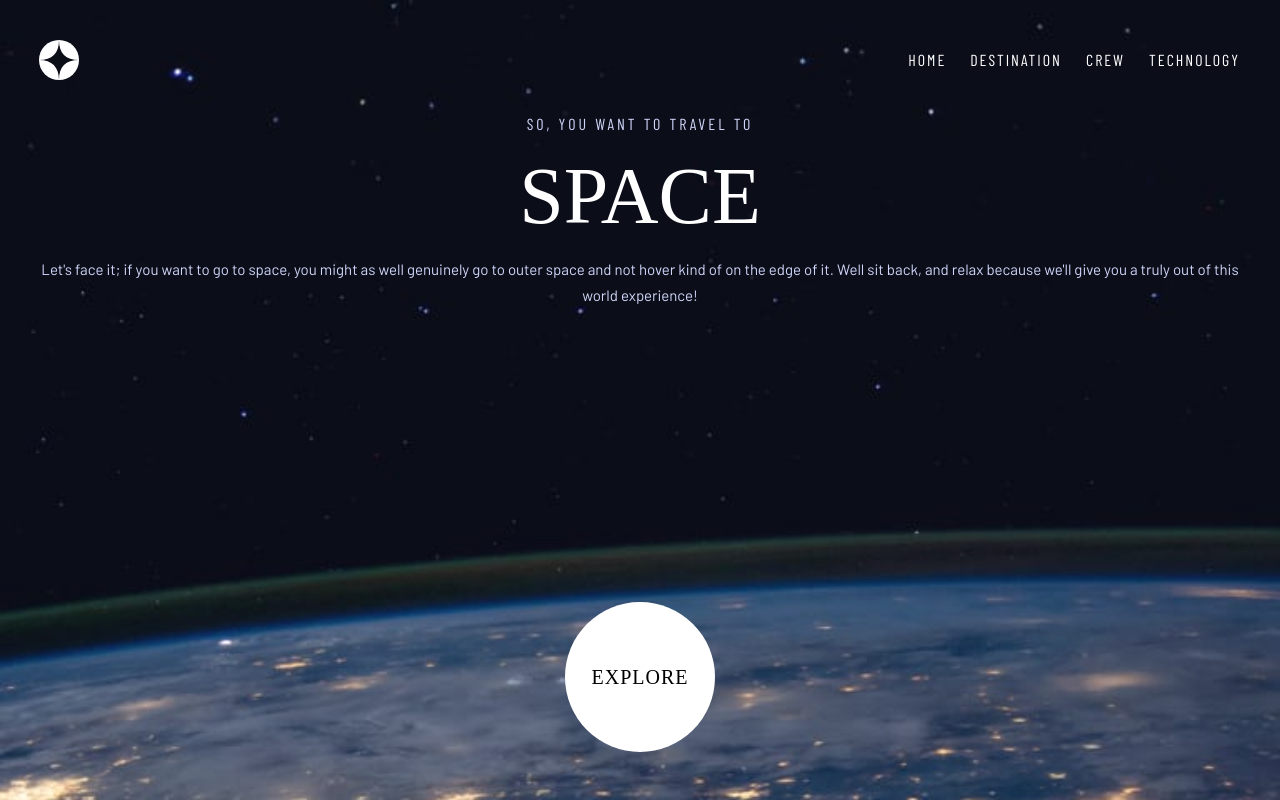
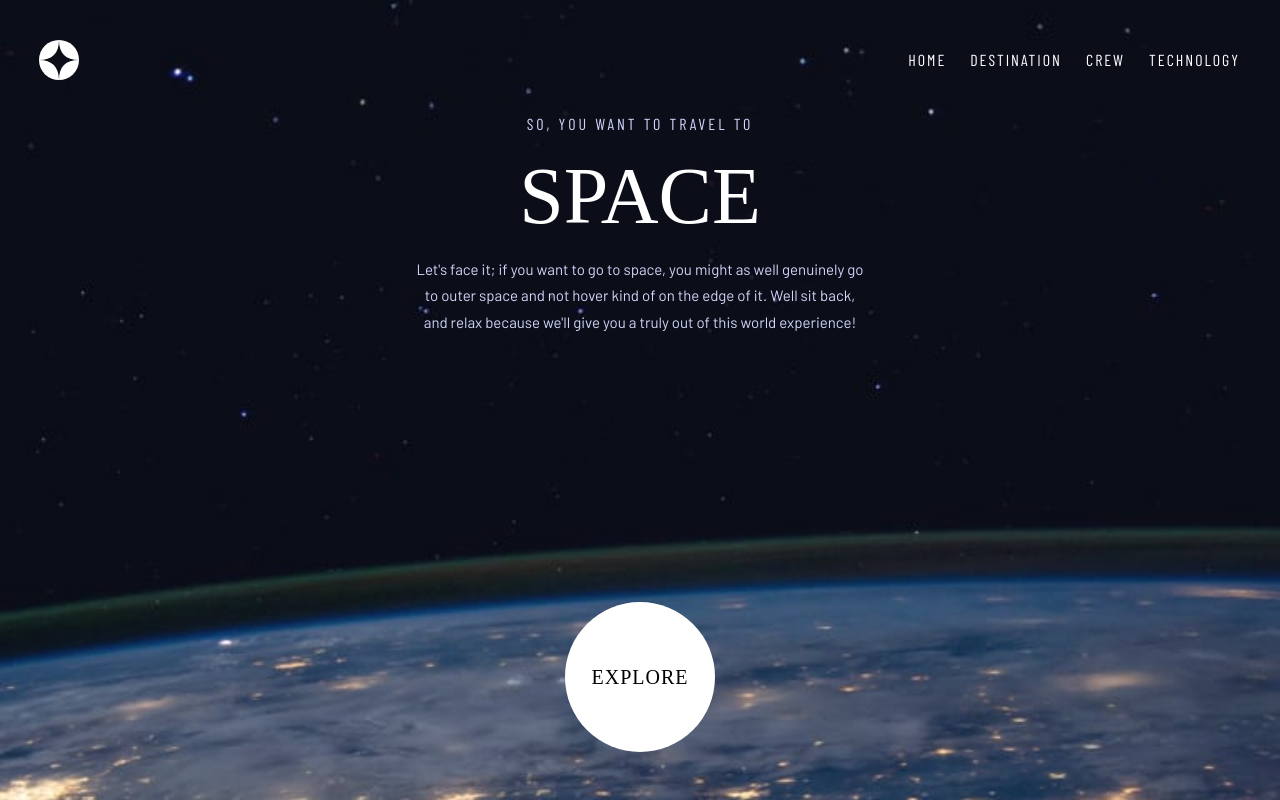
Before and after one commit to lawrence-yoon/space-tourism, a Next.js app: page / in a window 1280 px wide. Built offline with nearby package versions, Linux system fonts and the light colour scheme; a web font is replaced by a local one.

Commit message:
add final touches to styling, revise readme

```diff
--- a/src/pages/styles.module.css
+++ b/src/pages/styles.module.css
@@ -61,6 +61,9 @@
   .content {
     background-image: url("/assets/home/background-home-tablet.jpg");
   }
+  .textContainer {
+    width: 450px;
+  }
 }
 
 @media (1440px <= width) {
```
Also changed, not shown: 1 other file (tests, documents, lock files or other folders).
